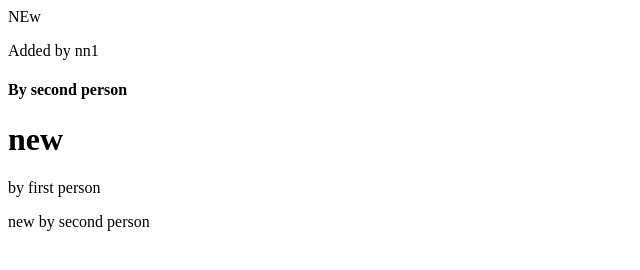
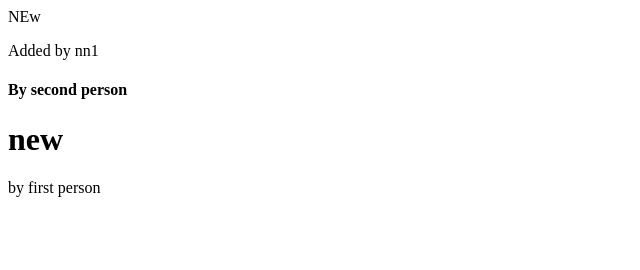
Before and after one commit to sajitheranda05/NewTest, a plain HTML site: page src/index.html in a window 1280 px wide. Shown: the whole page, without its empty margins (0-640 px from the left). Drawn offline with Linux system fonts and the light colour scheme.

Commit message:
dlt p tag

```diff
--- a/src/index.html
+++ b/src/index.html
@@ -10,6 +10,5 @@
         <h1>new</h1>
         <p>by first person</p>
 
-        <p>new by second person</p>
     </body>
 </html>
```
